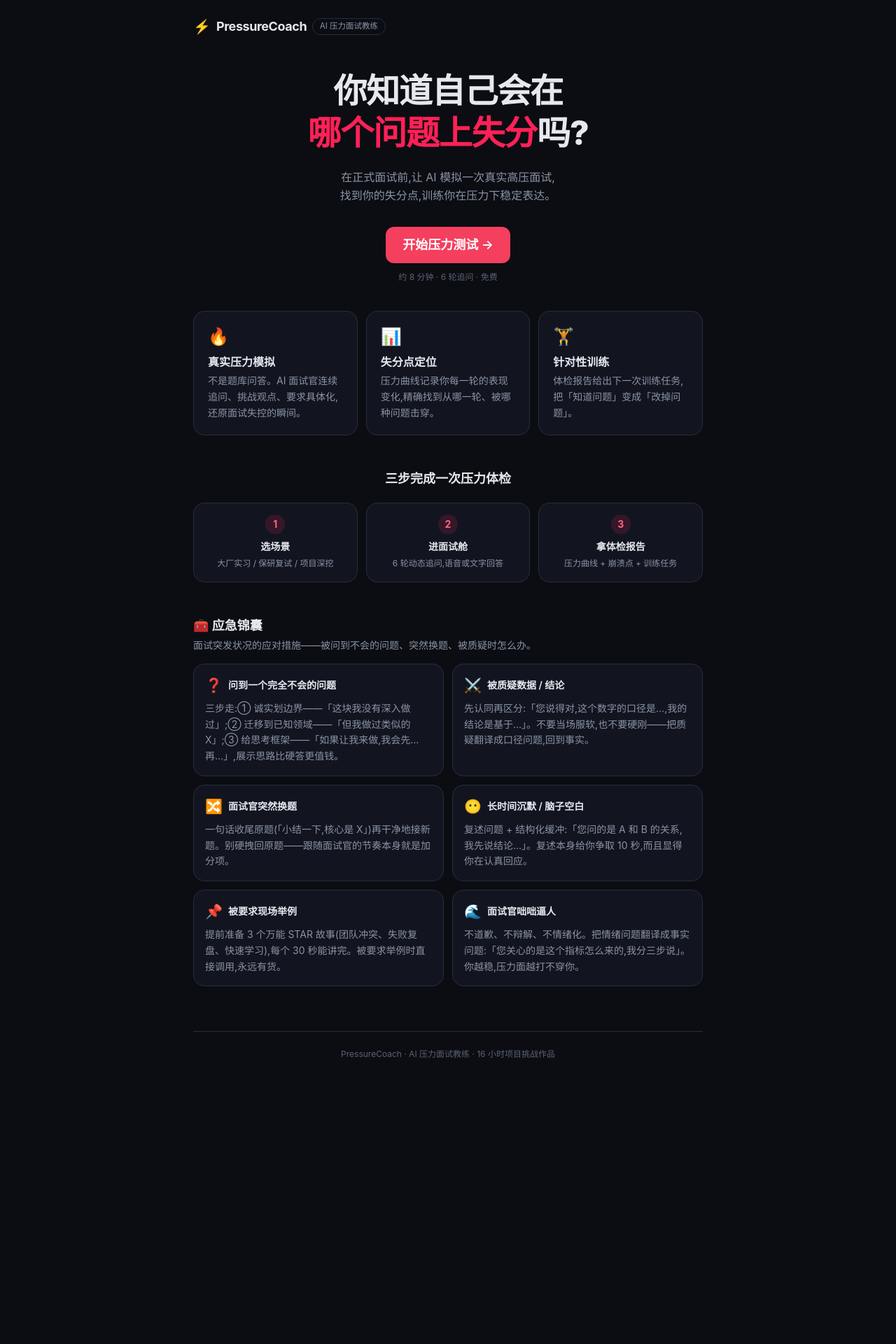
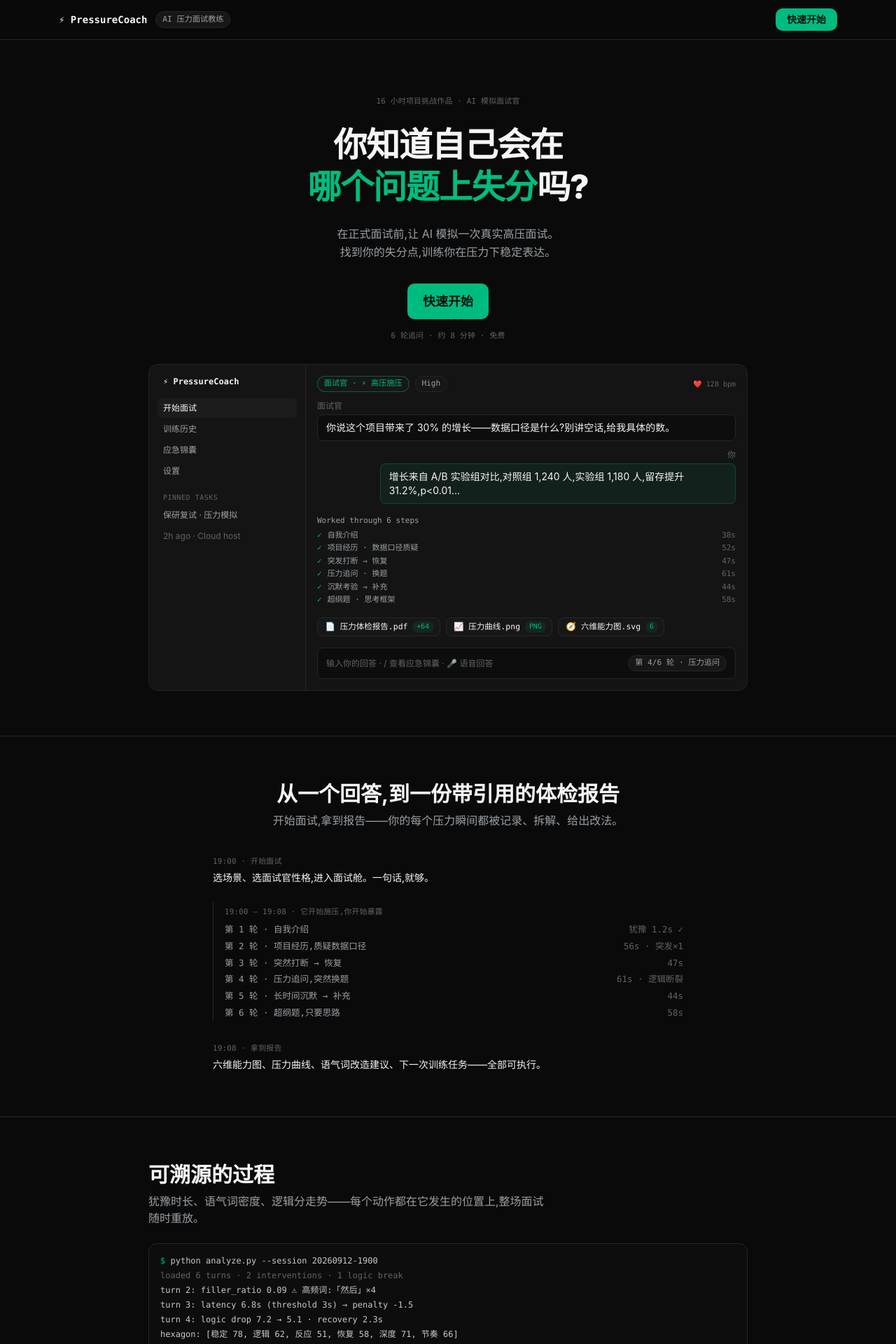
Before and after one commit to Lisa-elowen/9.12assignment, a Next.js app in the folder pressurecoach/: page / in a window 1280 px wide. Shown: the top 1920 px of the page at 70% size. Before the commit the page ends 1578 px from the top, so only its background shows below. Built offline with nearby package versions, Linux system fonts and the light colour scheme.

Commit message:
style: full ClawsGO-style redesign — char-reveal hero, embedded app window mockup, step-log timeline narrative, terminal analysis panel, persona model cards, tasks-style history

```diff
--- a/pressurecoach/app/globals.css
+++ b/pressurecoach/app/globals.css
@@ -1,16 +1,21 @@
 @import "tailwindcss";
 
+/* ── ClawsGO 风设计系统 ─────────────────────────────── */
 :root {
-  --bg: #0b0d12;
-  --panel: #12151f;
-  --panel2: #191e2c;
-  --line: #262d3f;
-  --txt: #e6e8ee;
-  --sub: #8b93a7;
-  --accent: #f43f5e;
-  --accent2: #fb7185;
-  --good: #34d399;
-  --warn: #fbbf24;
+  --bg: #0a0a0a;
+  --panel: #141414;
+  --panel2: #171717;
+  --line: #262626;
+  --line2: #3a3a3a;
+  --txt: #f5f5f5;
+  --sub: #9aa0a6;
+  --dim: #5f6368;
+  --accent: #00bb7f; /* 主强调:绿(成功/进度) */
+  --accent-dim: #00bb7f1a;
+  --danger: #ff5f57; /* 压力/危险 */
+  --warn: #febc2e;   /* 犹豫/警告 */
+  --violet: #a685ff; /* 点缀紫 */
+  --mono: ui-monospace, "Geist Mono Variable", SFMono-Regular, Menlo, Consolas, monospace;
 }
 
 html {
@@ -20,7 +25,7 @@ html {
 body {
   background: var(--bg);
   color: var(--txt);
-  font-family: -apple-system, BlinkMacSystemFont, "PingFang SC", "Microsoft YaHei", "Segoe UI", sans-serif;
+  font-family: "Inter Variable", -apple-system, BlinkMacSystemFont, "PingFang SC", "Microsoft YaHei", "Segoe UI", sans-serif;
   -webkit-font-smoothing: antialiased;
 }
 
@@ -28,78 +33,77 @@ body {
 .card {
   background: var(--panel);
   border: 1px solid var(--line);
-  border-radius: 16px;
+  border-radius: 14px;
 }
 
 .card-hover:hover {
-  border-color: #3a435e;
-  transform: translateY(-1px);
+  border-color: var(--line2);
+  background: var(--panel2);
   transition: all 0.15s ease;
 }
 
 .btn-primary {
   background: var(--accent);
-  color: #fff;
-  border-radius: 12px;
+  color: #04130c;
+  border-radius: 10px;
   font-weight: 600;
-  padding: 0.75rem 1.5rem;
+  padding: 0.7rem 1.4rem;
   transition: all 0.15s ease;
 }
-.btn-primary:hover { background: #e11d48; }
+.btn-primary:hover { background: #00d18c; }
 .btn-primary:disabled { opacity: 0.4; cursor: not-allowed; }
 
 .btn-ghost {
   border: 1px solid var(--line);
   color: var(--txt);
-  border-radius: 12px;
+  border-radius: 10px;
   font-weight: 500;
-  padding: 0.75rem 1.5rem;
+  padding: 0.7rem 1.4rem;
   transition: all 0.15s ease;
 }
-.btn-ghost:hover { border-color: #3a435e; background: var(--panel2); }
+.btn-ghost:hover { border-color: var(--line2); background: var(--panel2); }
 
+/* 等宽 chip(clawsgo 的 host/模型/文件 标签风格) */
 .chip {
   display: inline-flex;
   align-items: center;
   gap: 0.3rem;
-  font-size: 0.72rem;
-  padding: 0.15rem 0.6rem;
+  font-size: 0.7rem;
+  font-family: var(--mono);
+  padding: 0.14rem 0.55rem;
   border-radius: 999px;
   border: 1px solid var(--line);
   color: var(--sub);
+  background: var(--panel2);
 }
 
 .input {
   width: 100%;
   background: var(--panel2);
   border: 1px solid var(--line);
-  border-radius: 12px;
+  border-radius: 10px;
   padding: 0.75rem 1rem;
   color: var(--txt);
   outline: none;
   resize: none;
 }
-.input:focus { border-color: #4b5577; }
+.input:focus { border-color: #404040; }
 
 /* 打字动画 */
 @keyframes blink {
   0%, 80%, 100% { opacity: 0.25; }
   40% { opacity: 1; }
 }
-.typing-dot {
-  animation: blink 1.2s infinite;
-}
+.typing-dot { animation: blink 1.2s infinite; }
 .typing-dot:nth-child(2) { animation-delay: 0.2s; }
 .typing-dot:nth-child(3) { animation-delay: 0.4s; }
 
 /* 录音脉冲 */
 @keyframes pulse-ring {
-  0% { box-shadow: 0 0 0 0 rgba(244, 63, 94, 0.5); }
-  100% { box-shadow: 0 0 0 12px rgba(244, 63, 94, 0); }
+  0% { box-shadow: 0 0 0 0 rgba(0, 187, 127, 0.5); }
+  100% { box-shadow: 0 0 0 12px rgba(0, 187, 127, 0); }
 }
-.recording {
-  animation: pulse-ring 1.1s infinite;
-}
+.recording { animation: pulse-ring 1.1s infinite; }
 
 /* 报告数字滚动入场 */
 @keyframes fade-up {
@@ -109,19 +113,19 @@ body {
 .fade-up { animation: fade-up 0.4s ease both; }
 
 .filler-hl {
-  color: var(--accent2);
+  color: var(--danger);
   font-weight: 600;
-  border-bottom: 1px dashed var(--accent2);
+  border-bottom: 1px dashed var(--danger);
 }
 
 /* ClawsGO 风:hero 逐字入场 */
-@keyframes word-in {
-  from { opacity: 0; transform: translateY(14px); filter: blur(4px); }
+@keyframes char-in {
+  from { opacity: 0; transform: translateY(16px); filter: blur(6px); }
   to { opacity: 1; transform: translateY(0); filter: blur(0); }
 }
-.word-in {
+.char-in {
   display: inline-block;
-  animation: word-in 0.5s ease both;
+  animation: char-in 0.5s ease both;
 }
 
 /* 轮次步骤时间线 */
@@ -137,12 +141,13 @@ body {
   background: var(--line);
 }
 
-/* 回答耗时 meta chip */
+/* 回答耗时 meta chip(等宽) */
 .meta-chip {
   display: inline-flex;
   align-items: center;
   gap: 0.25rem;
   font-size: 0.68rem;
+  font-family: var(--mono);
   padding: 0.1rem 0.5rem;
   border-radius: 6px;
   background: var(--panel2);
@@ -150,3 +155,58 @@ body {
   color: var(--sub);
   font-variant-numeric: tabular-nums;
 }
+
+/* 文件产出 chip(clawsgo 的 file chip:文件名 + 计数徽标) */
+.file-chip {
+  display: inline-flex;
+  align-items: center;
+  gap: 0.4rem;
+  font-family: var(--mono);
+  font-size: 0.72rem;
+  padding: 0.25rem 0.5rem 0.25rem 0.65rem;
+  border-radius: 8px;
+  border: 1px solid var(--line);
+  background: var(--panel2);
+  color: var(--txt);
+}
+.file-chip .badge {
+  font-size: 0.62rem;
+  color: var(--accent);
+  background: var(--accent-dim);
+  border-radius: 999px;
+  padding: 0.05rem 0.4rem;
+}
+
+/* 步骤日志行(clawsgo 的 step log:缩进 + 等宽 + 时长) */
+.step-log {
+  font-family: var(--mono);
+  font-size: 0.78rem;
+  line-height: 1.9;
+  color: var(--sub);
+}
+.step-log .t {
+  color: var(--dim);
+  float: right;
+}
+
+/* 终端面板 */
+.terminal {
+  font-family: var(--mono);
+  font-size: 0.75rem;
+  line-height: 1.75;
+  background: #0d0d0d;
+  border: 1px solid var(--line);
+  border-radius: 12px;
+  padding: 0.9rem 1rem;
+  color: #c9c9c9;
+}
+.terminal .prompt { color: var(--accent); }
+.terminal .dim { color: var(--dim); }
+
+/* 时间叙事标签 */
+.time-tag {
+  font-family: var(--mono);
+  font-size: 0.68rem;
+  color: var(--dim);
+  letter-spacing: 0.02em;
+}
--- a/pressurecoach/components/Home.tsx
+++ b/pressurecoach/components/Home.tsx
@@ -1,6 +1,6 @@
 "use client";
 
-import { MODES, SCENARIOS, Session } from "@/lib/types";
+import { MODES, PERSONAS, SCENARIOS, Session } from "@/lib/types";
 import { levelName } from "@/lib/analysis";
 import { EMERGENCY_TIPS } from "@/lib/emergency";
 
@@ -16,136 +16,287 @@ function fmtTime(at: number): string {
   return `${p(d.getHours())}:${p(d.getMinutes())}`;
 }
 
+/** 逐字入场标题(clawsgo 风) */
+function CharTitle({ text, delay = 0 }: { text: string; delay?: number }) {
+  return (
+    <>
+      {Array.from(text).map((ch, i) => (
+        <span
+          key={i}
+          className="char-in"
+          style={{ animationDelay: `${delay + i * 0.045}s` }}
+        >
+          {ch}
+        </span>
+      ))}
+    </>
+  );
+}
+
+/** 内嵌应用窗口 mockup(hero 下方,clawsgo 的展示手法) */
+function AppWindow() {
+  const steps = [
+    { t: "自我介绍", d: "38s" },
+    { t: "项目经历 · 数据口径质疑", d: "52s" },
+    { t: "突发打断 → 恢复", d: "47s" },
+    { t: "压力追问 · 换题", d: "61s" },
+    { t: "沉默考验 → 补充", d: "44s" },
+    { t: "超纲题 · 思考框架", d: "58s" },
+  ];
+  return (
+    <div className="card overflow-hidden text-left">
+      <div className="flex">
+        {/* 侧栏 */}
+        <aside className="hidden w-56 shrink-0 border-r border-[#262626] p-3 md:block">
+          <div className="px-2 py-1 font-mono text-xs font-bold">⚡ PressureCoach</div>
+          <div className="mt-3 space-y-0.5 text-xs text-[#9aa0a6]">
+            <div className="rounded-md bg-[#1c1c1c] px-2 py-1.5 text-[#f5f5f5]">开始面试</div>
+            <div className="px-2 py-1.5">训练历史</div>
+            <div className="px-2 py-1.5">应急锦囊</div>
+            <div className="px-2 py-1.5">设置</div>
+          </div>
+          <div className="mt-4 px-2 font-mono text-[10px] uppercase tracking-wider text-[#5f6368]">
+            Pinned tasks
+          </div>
+          <div className="mt-1 space-y-0.5 text-xs">
+            <div className="rounded-md px-2 py-1.5 text-[#9aa0a6]">保研复试 · 压力模拟</div>
+            <div className="px-2 py-1.5 text-[#5f6368]">2h ago · Cloud host</div>
+          </div>
+        </aside>
+        {/* 面试面板 */}
+        <div className="min-w-0 flex-1 p-4">
+          <div className="flex items-center gap-2">
+            <span className="chip !border-[#00bb7f]/40 !text-[#00bb7f]">
+              面试官 · ⚡ 高压施压
+            </span>
+            <span className="chip">High</span>
+            <span className="ml-auto font-mono text-[10px] text-[#5f6368]">
+              ❤️ 128 bpm
+            </span>
+          </div>
+          <div className="mt-3 text-xs text-[#5f6368]">面试官</div>
+          <div className="mt-1 rounded-lg border border-[#262626] bg-[#0d0d0d] px-3 py-2 text-sm">
+            你说这个项目带来了 30% 的增长——数据口径是什么?别讲空话,给我具体的数。
+          </div>
+          <div className="mt-3 text-right text-xs text-[#5f6368]">你</div>
+          <div className="mt-1 ml-auto max-w-[85%] rounded-lg border border-[#00bb7f]/25 bg-[#00bb7f]/8 px-3 py-2 text-sm">
+            增长来自 A/B 实验组对比,对照组 1,240 人,实验组 1,180 人,留存提升 31.2%,p&lt;0.01…
+          </div>
+          <div className="mt-4 font-mono text-[11px] text-[#9aa0a6]">Worked through 6 steps</div>
+          <div className="mt-1 space-y-0.5 font-mono text-[11px]">
+            {steps.map((s) => (
+              <div key={s.t} className="flex items-center gap-2">
+                <span className="text-[#00bb7f]">✓</span>
+                <span className="text-[#9aa0a6]">{s.t}</span>
+                <span className="ml-auto text-[#5f6368]">{s.d}</span>
+              </div>
+            ))}
+          </div>
+          <div className="mt-4 flex flex-wrap gap-2">
+            <span className="file-chip">
+              📄 压力体检报告.pdf <span className="badge">+64</span>
+            </span>
+            <span className="file-chip">
+              📈 压力曲线.png <span className="badge">PNG</span>
+            </span>
+            <span className="file-chip">
+              🧭 六维能力图.svg <span className="badge">6</span>
+            </span>
+          </div>
+          <div className="mt-4 flex items-center gap-2 rounded-lg border border-[#262626] bg-[#0d0d0d] px-3 py-2.5">
+            <span className="flex-1 text-xs text-[#5f6368]">
+              输入你的回答 · / 查看应急锦囊 · 🎤 语音回答
+            </span>
+            <span className="chip">第 4/6 轮 · 压力追问</span>
+          </div>
+        </div>
+      </div>
+    </div>
+  );
+}
+
 export function Home({ sessions, onStart, onViewSession }: Props) {
   return (
-    <div className="mx-auto max-w-3xl px-5 pb-16">
-      {/* 顶部品牌 */}
-      <header className="flex items-center gap-2 py-6">
-        <span className="text-xl">⚡</span>
-        <span className="text-lg font-bold tracking-tight">PressureCoach</span>
-        <span className="chip">AI 压力面试教练</span>
-      </header>
+    <div className="min-h-screen">
+      {/* 顶栏 */}
+      <nav className="sticky top-0 z-50 border-b border-[#262626] bg-[#0a0a0a]/85 backdrop-blur">
+        <div className="mx-auto flex max-w-6xl items-center px-5 py-3">
+          <span className="font-mono text-sm font-bold">⚡ PressureCoach</span>
+          <span className="chip ml-3">AI 压力面试教练</span>
+          <div className="ml-auto">
+            <button onClick={onStart} className="btn-primary !px-4 !py-1.5 text-sm">
+              快速开始
+            </button>
+          </div>
+        </div>
+      </nav>
 
-      {/* Hero */}
-      <section className="pt-6 pb-10 text-center">
-        <h1 className="mx-auto max-w-xl text-4xl font-extrabold leading-tight tracking-tight md:text-5xl">
-          {["你知道", "自己会在", ""].map((w, i) => (
-            <span
-              key={i}
-              className="word-in"
-              style={{ animationDelay: `${i * 0.12}s` }}
-            >
-              {w}{" "}
+      {/* Hero:逐字入场 */}
+      <section className="mx-auto max-w-3xl px-5 pt-20 pb-8 text-center">
+        <p className="time-tag">16 小时项目挑战作品 · AI 模拟面试官</p>
+        <h1 className="mt-6 text-4xl font-extrabold leading-tight tracking-tight md:text-5xl">
+          <CharTitle text="你知道自己会在" />
+          <br />
+          <span className="text-[#00bb7f]">
+            <CharTitle text="哪个问题上失分" delay={0.6} />
           </span>
-          ))}
-          <span className="word-in text-rose-500" style={{ animationDelay: "0.36s" }}>
-            哪个问题上失分
-          </span>
-          <span className="word-in" style={{ animationDelay: "0.5s" }}>
-            {" "}吗?
-          </span>
+          <CharTitle text="吗?" delay={1.3} />
         </h1>
-        <p className="mx-auto mt-5 max-w-md text-base leading-relaxed text-[#8b93a7]">
-          在正式面试前,让 AI 模拟一次真实高压面试,
+        <p className="mx-auto mt-6 max-w-md text-base leading-relaxed text-[#9aa0a6]">
+          在正式面试前,让 AI 模拟一次真实高压面试。
           <br />
           找到你的失分点,训练你在压力下稳定表达。
         </p>
         <button onClick={onStart} className="btn-primary mt-8 text-lg">
-          开始压力测试 →
+          快速开始
         </button>
-        <p className="mt-3 text-xs text-[#5b6275]">
-          约 8 分钟 · 6 轮追问 · 免费
-        </p>
+        <p className="time-tag mt-4">6 轮追问 · 约 8 分钟 · 免费</p>
       </section>
 
-      {/* 三个价值点 */}
-      <section className="grid grid-cols-1 gap-3 md:grid-cols-3">
-        {[
-          {
-            icon: "🔥",
-            title: "真实压力模拟",
-            desc: "不是题库问答。AI 面试官连续追问、挑战观点、要求具体化,还原面试失控的瞬间。",
-          },
-          {
-            icon: "📊",
-            title: "失分点定位",
-            desc: "压力曲线记录你每一轮的表现变化,精确找到从哪一轮、被哪种问题击穿。",
-          },
-          {
-            icon: "🏋️",
-            title: "针对性训练",
-            desc: "体检报告给出下一次训练任务,把「知道问题」变成「改掉问题」。",
-          },
-        ].map((f) => (
-          <div key={f.title} className="card p-5">
-            <div className="text-2xl">{f.icon}</div>
-            <div className="mt-2 font-semibold">{f.title}</div>
-            <div className="mt-1 text-sm leading-relaxed text-[#8b93a7]">
-              {f.desc}
+      {/* 内嵌应用窗口 */}
+      <section className="mx-auto max-w-4xl px-5 pb-16">
+        <AppWindow />
+      </section>
+
+      {/* 从一次面试,到一份报告(clawsgo 时间叙事) */}
+      <section className="border-t border-[#262626] py-16">
+        <div className="mx-auto max-w-4xl px-5">
+          <h2 className="text-center text-2xl font-bold md:text-3xl">
+            从一个回答,到一份带引用的体检报告
+          </h2>
+          <p className="mt-2 text-center text-[#9aa0a6]">
+            开始面试,拿到报告——你的每个压力瞬间都被记录、拆解、给出改法。
+          </p>
+          <div className="mx-auto mt-8 max-w-2xl space-y-6">
+            <div>
+              <span className="time-tag">19:00 · 开始面试</span>
+              <div className="mt-1 text-sm">
+                选场景、选面试官性格,进入面试舱。一句话,就够。
               </div>
             </div>
-        ))}
+            <div className="border-l border-[#262626] pl-4">
+              <span className="time-tag">19:00 – 19:08 · 它开始施压,你开始暴露</span>
+              <div className="step-log mt-1">
+                第 1 轮 · 自我介绍 <span className="t">犹豫 1.2s ✓</span>
+                <br />
+                第 2 轮 · 项目经历,质疑数据口径 <span className="t">56s · 突发×1</span>
+                <br />
+                第 3 轮 · 突然打断 → 恢复 <span className="t">47s</span>
+                <br />
+                第 4 轮 · 压力追问,突然换题 <span className="t">61s · 逻辑断裂</span>
+                <br />
+                第 5 轮 · 长时间沉默 → 补充 <span className="t">44s</span>
+                <br />
+                第 6 轮 · 超纲题,只要思路 <span className="t">58s</span>
+              </div>
+            </div>
+            <div>
+              <span className="time-tag">19:08 · 拿到报告</span>
+              <div className="mt-1 text-sm">
+                六维能力图、压力曲线、语气词改造建议、下一次训练任务——全部可执行。
+              </div>
+            </div>
+          </div>
+        </div>
       </section>
 
-      {/* 工作原理 */}
-      <section className="mt-12">
-        <h2 className="text-center text-lg font-bold">三步完成一次压力体检</h2>
-        <div className="mt-5 grid grid-cols-3 gap-3">
-          {[
-            { n: "1", t: "选场景", d: "大厂实习 / 保研复试 / 项目深挖" },
-            { n: "2", t: "进面试舱", d: "6 轮动态追问,语音或文字回答" },
-            { n: "3", t: "拿体检报告", d: "压力曲线 + 崩溃点 + 训练任务" },
-          ].map((s) => (
-            <div key={s.n} className="card p-4 text-center">
-              <div className="mx-auto flex h-7 w-7 items-center justify-center rounded-full bg-rose-500/15 text-sm font-bold text-rose-400">
-                {s.n}
+      {/* 可溯源的过程:终端面板 */}
+      <section className="border-t border-[#262626] py-16">
+        <div className="mx-auto max-w-4xl px-5">
+          <h2 className="text-2xl font-bold md:text-3xl">可溯源的过程</h2>
+          <p className="mt-2 max-w-xl text-[#9aa0a6]">
+            犹豫时长、语气词密度、逻辑分走势——每个动作都在它发生的位置上,整场面试随时重放。
+          </p>
+          <div className="terminal mt-6">
+            <div>
+              <span className="prompt">$</span> python analyze.py --session 20260912-1900
             </div>
-              <div className="mt-2 text-sm font-semibold">{s.t}</div>
-              <div className="mt-1 text-xs leading-relaxed text-[#8b93a7]">{s.d}</div>
+            <div className="dim">loaded 6 turns · 2 interventions · 1 logic break</div>
+            <div>turn 2: filler_ratio 0.09 ⚠ 高频词:「然后」×4</div>
+            <div>turn 3: latency 6.8s (threshold 3s) → penalty -1.5</div>
+            <div>turn 4: logic drop 7.2 → 5.1 · recovery 2.3s</div>
+            <div>hexagon: [稳定 78, 逻辑 62, 反应 51, 恢复 58, 深度 71, 节奏 66]</div>
+            <div className="text-[#00bb7f]">✓ wrote 压力体检报告.pdf (+64)</div>
           </div>
-          ))}
+        </div>
+      </section>
+
+      {/* 面试官人格(模型卡片风) */}
+      <section className="border-t border-[#262626] py-16">
+        <div className="mx-auto max-w-4xl px-5">
+          <h2 className="text-2xl font-bold md:text-3xl">建立在不同的面试官之上</h2>
+          <p className="mt-2 text-[#9aa0a6]">
+            四种性格,按你想练的场景随手切换——最真实的面试,来自最不可预测的人。
+          </p>
+          <div className="mt-8 grid grid-cols-1 gap-3 md:grid-cols-4">
+            {(Object.keys(PERSONAS) as (keyof typeof PERSONAS)[]).map((key, i) => {
+              const p = PERSONAS[key];
+              return (
+                <div key={key} className="card card-hover p-5">
+                  <div className="font-mono text-[10px] uppercase tracking-wider text-[#5f6368]">
+                    {["Warm", "Pro", "Tough", "Curious"][i]}
+                  </div>
+                  <div className="mt-2 text-2xl">{p.icon}</div>
+                  <div className="mt-2 font-semibold">{p.name}</div>
+                  <div className="mt-1 text-xs leading-relaxed text-[#9aa0a6]">
+                    {p.desc}
+                  </div>
+                </div>
+              );
+            })}
+          </div>
         </div>
       </section>
 
       {/* 应急锦囊 */}
-      <section className="mt-12">
-        <h2 className="text-lg font-bold">🧰 应急锦囊</h2>
-        <p className="mt-1 text-sm text-[#8b93a7]">
-          面试突发状况的应对措施——被问到不会的问题、突然换题、被质疑时怎么办。
+      <section className="border-t border-[#262626] py-16">
+        <div className="mx-auto max-w-4xl px-5">
+          <h2 className="text-2xl font-bold md:text-3xl">应急锦囊</h2>
+          <p className="mt-2 text-[#9aa0a6]">
+            突发状况的应对措施——被问到不会的问题、突然换题、被质疑时怎么办。
           </p>
-        <div className="mt-4 grid grid-cols-1 gap-3 md:grid-cols-2">
+          <div className="mt-6 grid grid-cols-1 gap-3 md:grid-cols-2">
             {EMERGENCY_TIPS.map((t) => (
               <div key={t.situation} className="card p-4">
                 <div className="flex items-center gap-2">
                   <span className="text-xl">{t.icon}</span>
                   <span className="text-sm font-semibold">{t.situation}</span>
                 </div>
-              <div className="mt-2 text-sm leading-relaxed text-[#8b93a7]">
+                <div className="mt-2 text-sm leading-relaxed text-[#9aa0a6]">
                   {t.action}
                 </div>
               </div>
             ))}
           </div>
+        </div>
       </section>
 
-      {/* 训练历史 */}
-      {sessions.length > 0 && (
-        <section className="mt-12">
-          <h2 className="text-lg font-bold">训练历史</h2>
-          <div className="mt-4 space-y-2">
+      {/* 训练历史(clawsgo Tasks 列表风) */}
+      <section className="border-t border-[#262626] py-16">
+        <div className="mx-auto max-w-4xl px-5">
+          <div className="flex items-center gap-3">
+            <h2 className="text-xl font-bold">Tasks</h2>
+            <span className="chip">训练历史</span>
+          </div>
+          {sessions.length === 0 ? (
+            <p className="mt-6 text-sm text-[#5f6368]">
+              还没有训练记录——点「快速开始」,跑完 6 轮就能拿到第一份体检报告。
+            </p>
+          ) : (
+            <div className="mt-5 space-y-1.5">
               {sessions.slice(0, 6).map((s) => (
                 <button
                   key={s.id}
                   onClick={() => onViewSession(s)}
-                className="card card-hover flex w-full items-center gap-4 p-4 text-left"
+                  className="card card-hover flex w-full items-center gap-3 p-3 text-left"
                 >
                   <div
-                  className={`flex h-11 w-11 shrink-0 items-center justify-center rounded-full text-sm font-bold ${
+                    className={`flex h-10 w-10 shrink-0 items-center justify-center rounded-lg font-mono text-sm font-bold ${
                       s.report.overall >= 70
-                      ? "bg-emerald-500/15 text-emerald-400"
+                        ? "bg-[#00bb7f]/15 text-[#00bb7f]"
                         : s.report.overall >= 55
-                      ? "bg-amber-500/15 text-amber-400"
-                      : "bg-rose-500/15 text-rose-400"
+                        ? "bg-[#febc2e]/15 text-[#febc2e]"
+                        : "bg-[#ff5f57]/15 text-[#ff5f57]"
                     }`}
                   >
                     {s.report.overall}
@@ -153,24 +304,30 @@ export function Home({ sessions, onStart, onViewSession }: Props) {
                   <div className="min-w-0 flex-1">
                     <div className="truncate text-sm font-semibold">
                       {SCENARIOS[s.scenario].icon} {SCENARIOS[s.scenario].name}
-                    <span className="ml-2 text-xs font-normal text-[#8b93a7]">
+                      <span className="ml-2 text-xs font-normal text-[#9aa0a6]">
                         {MODES[s.mode].name}
                       </span>
                     </div>
-                  <div className="mt-0.5 text-xs text-[#5b6275]">
+                    <div className="mt-0.5 font-mono text-[10px] text-[#5f6368]">
                       {fmtTime(s.at)} · {levelName(s.report.overall)}
                       {!s.usedAI && <span className="ml-2">(演示模式)</span>}
                     </div>
                   </div>
-                <span className="text-xs text-[#5b6275]">查看报告 →</span>
+                  <span className="chip shrink-0">6 轮 · 8 分钟</span>
+                  <span className="hidden font-mono text-[10px] text-[#5f6368] sm:block">
+                    查看报告 →
+                  </span>
                 </button>
               ))}
             </div>
+          )}
+        </div>
       </section>
-      )}
 
-      <footer className="mt-16 border-t border-[#262d3f] pt-6 text-center text-xs text-[#5b6275]">
+      <footer className="border-t border-[#262626] py-8 text-center">
+        <p className="font-mono text-xs text-[#5f6368]">
           PressureCoach · AI 压力面试教练 · 16 小时项目挑战作品
+        </p>
       </footer>
     </div>
   );
```
Lines whose indentation alone changed are shown as unchanged.
